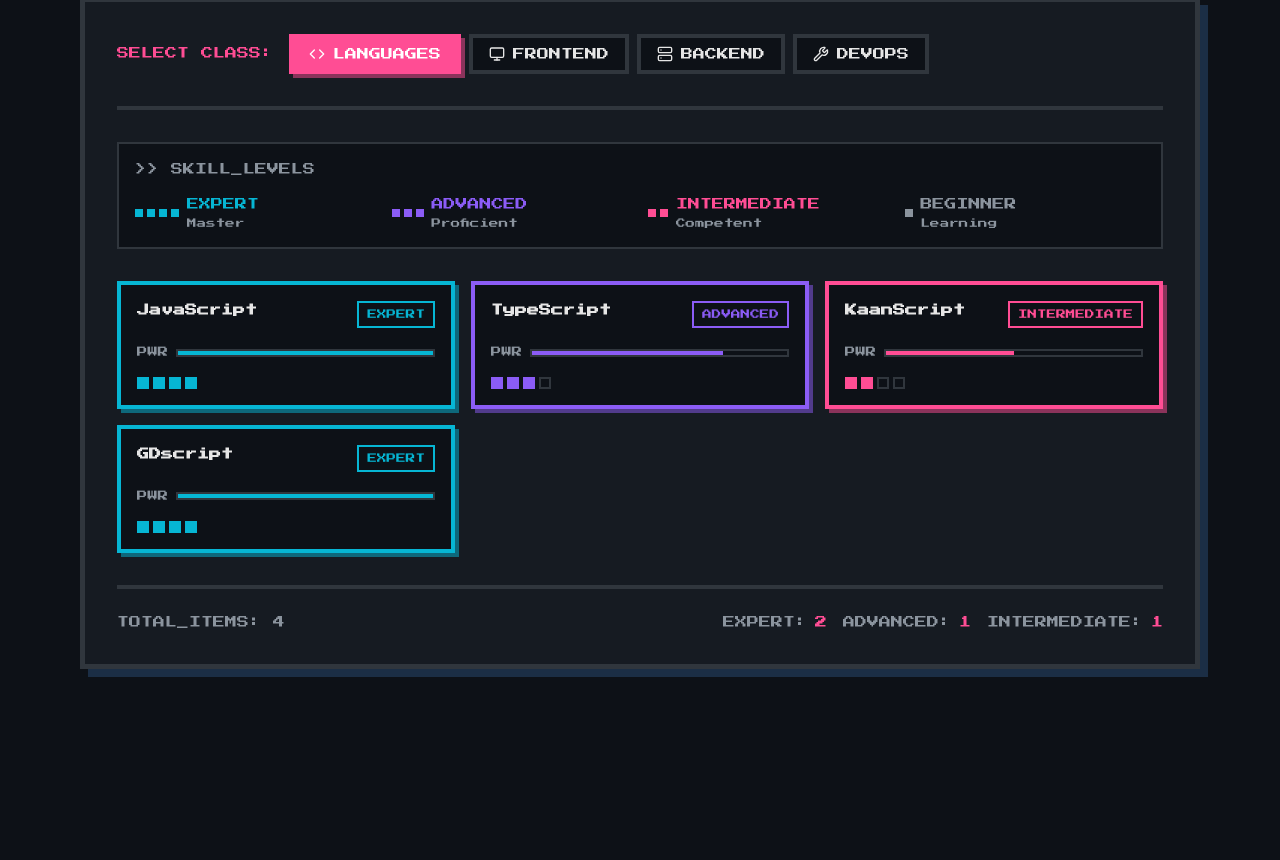
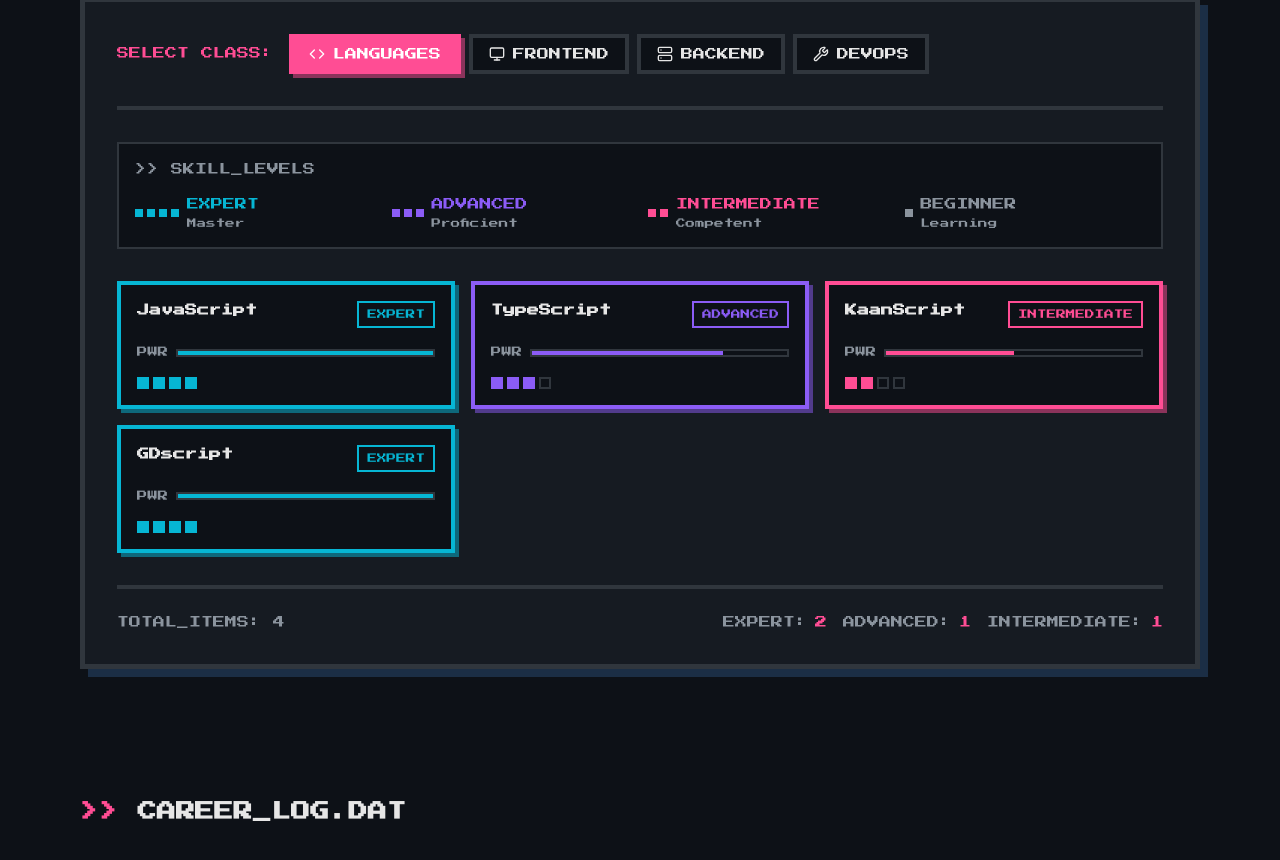
Before and after one commit to kaanic/portfolio, a Svelte app: page / in a window 1280 px wide. Shown: the part 1630-2490 px from the top of the page. Before the commit the page ends 2363 px from the top, so only its background shows below. Built offline with nearby package versions, Linux system fonts and the light colour scheme.

Commit message:
feat: create JobLog and Career components

```diff
--- a/src/App.svelte
+++ b/src/App.svelte
@@ -7,6 +7,7 @@
     import Stack from "./lib/Stack.svelte";
     import Projects from "./lib/Projects.svelte";
     import Contact from "./lib/Contact.svelte";
+    import Career from "./lib/Career.svelte";
 
 </script>
 
@@ -20,6 +21,7 @@
     <Main />
     <About />
     <Stack />
+    <Career />
     <Projects />
     <Contact />
 </div>
--- /dev/null
+++ b/src/lib/Career.svelte
@@ -0,0 +1,17 @@
+<script>
+    import JobLog from "./components/JobLog.svelte";
+
+
+</script>
+
+<div class="career-container section">
+    <h1 class="h1-title"><span class="title-arrow">>></span> CAREER_LOG.DAT</h1>
+    <div class="career-item-container">
+        <!-- to be looped -->
+        <JobLog />
+    </div>
+</div>
+
+<style>
+
+</style>
--- /dev/null
+++ b/src/lib/components/JobLog.svelte
@@ -0,0 +1,17 @@
+<script>
+
+</script>
+
+<div class="job-card">
+    <div class="job-card-top">
+
+    </div>
+
+    <div class="job-card-bottom">
+
+    </div>
+</div>
+
+<style>
+
+</style>
```
